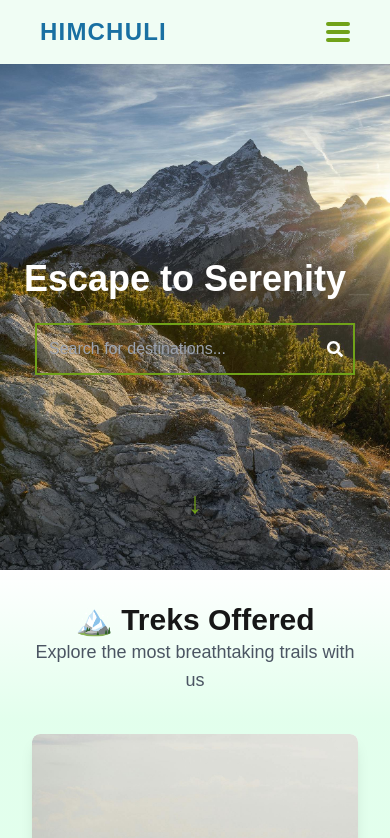
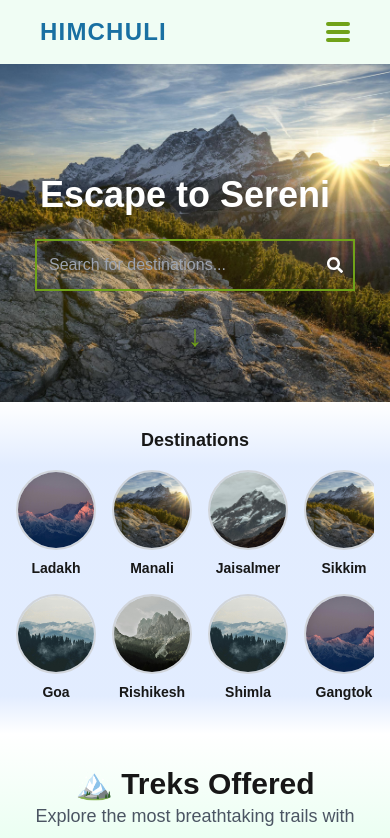
Before and after one commit to blacksnow0/Himchuli, a Next.js app: page / in a window 390 px wide. Shown: the top 838 px of the page. Built offline with nearby package versions, Linux system fonts and the light colour scheme.

Commit message:
destinations added

```diff
--- a/src/app/page.js
+++ b/src/app/page.js
@@ -1,6 +1,7 @@
 "use client";
 
 import ContactUs from "@/components/landing/Contactus";
+import Destination from "@/components/landing/Destination";
 import ExploreIndia from "@/components/landing/ExploreIndia";
 import Gallery from "@/components/landing/Gallery";
 import Hero from "@/components/landing/Hero";
@@ -10,6 +11,7 @@
   return (
     <main>
       <Hero />
+      <Destination />
 
       <div
         className="relative"
--- /dev/null
+++ b/src/components/landing/Destination.js
@@ -0,0 +1,63 @@
+import React from "react";
+import Image from "next/image";
+import background from "../../../public/images/background.jpg";
+import background1 from "../../../public/images/background1.jpg";
+import background2 from "../../../public/images/background2.jpg";
+import gallery1 from "../../../public/images/gallery1.jpg";
+import gallery2 from "../../../public/images/gallery2.jpg";
+
+const destinations = [
+  { name: "Ladakh", image: background },
+  { name: "Goa", image: background1 },
+  { name: "Manali", image: background2 },
+  { name: "Rishikesh", image: gallery1 },
+  { name: "Jaisalmer", image: gallery2 },
+  { name: "Shimla", image: background1 },
+  { name: "Sikkim", image: background2 },
+  { name: "Gangtok", image: background },
+  { name: "Darjeeling", image: gallery1 },
+  { name: "Munnar", image: gallery2 },
+  { name: "Bhyundar", image: background1 },
+  { name: "Ooty", image: background2 },
+];
+
+function Destination() {
+  return (
+    <section
+      className="md:hidden relative px-4 py-6 overflow-x-auto"
+      style={{
+        background: `linear-gradient(
+            rgba(231, 240, 255, 0) 0%,
+            rgba(219, 232, 255, 0.8) 19.27%,
+            rgba(219, 232, 255, 0.8) 88.54%,
+            rgba(231, 240, 255, 0) 100%
+          )`,
+      }}
+    >
+      <h1 className="text-lg font-bold text-center mb-4">Destinations</h1>
+
+      {/* Horizontal Scrolling Container */}
+      <div className="flex gap-4 overflow-x-auto pb-2 whitespace-nowrap scrollbar-hide">
+        {/* Grid Container for Two Rows */}
+        <div className="grid grid-rows-2 grid-flow-col gap-4">
+          {destinations.map((destination, index) => (
+            <div key={index} className="flex flex-col items-center">
+              <div className="w-20 h-20 rounded-full overflow-hidden border-2 border-gray-300">
+                <Image
+                  src={destination.image}
+                  alt={destination.name}
+                  width={96}
+                  height={96}
+                  className="object-cover w-full h-full"
+                />
+              </div>
+              <p className="text-sm font-semibold mt-2">{destination.name}</p>
+            </div>
+          ))}
+        </div>
+      </div>
+    </section>
+  );
+}
+
+export default Destination;
--- a/src/components/landing/Hero.js
+++ b/src/components/landing/Hero.js
@@ -24,7 +24,7 @@
   }, []);
 
   return (
-    <section className="relative w-full h-[60vh] md:h-[80vh] bg-cover bg-center bg-fixed">
+    <section className="relative w-full h-[40vh] md:h-[80vh] bg-cover bg-center bg-fixed">
       <div className="absolute inset-0 bg-gradient-to-b from-black via-transparent to-black opacity-60"></div>
 
       <div className="absolute inset-0 flex flex-col items-center justify-center text-center z-10 space-y-6">
```
Also changed, not shown: src/app/destinations/[destinationname]/page.js (added).
